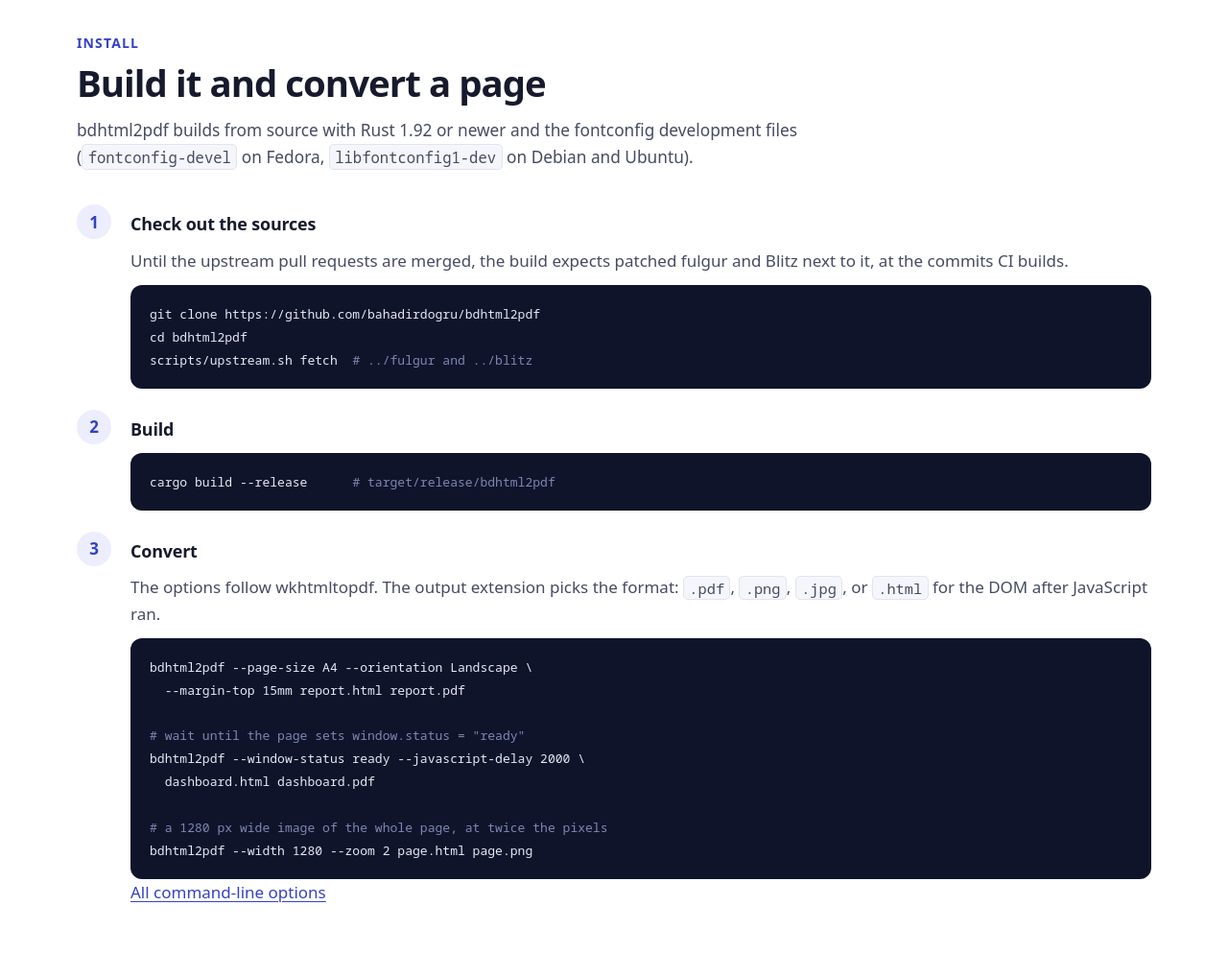
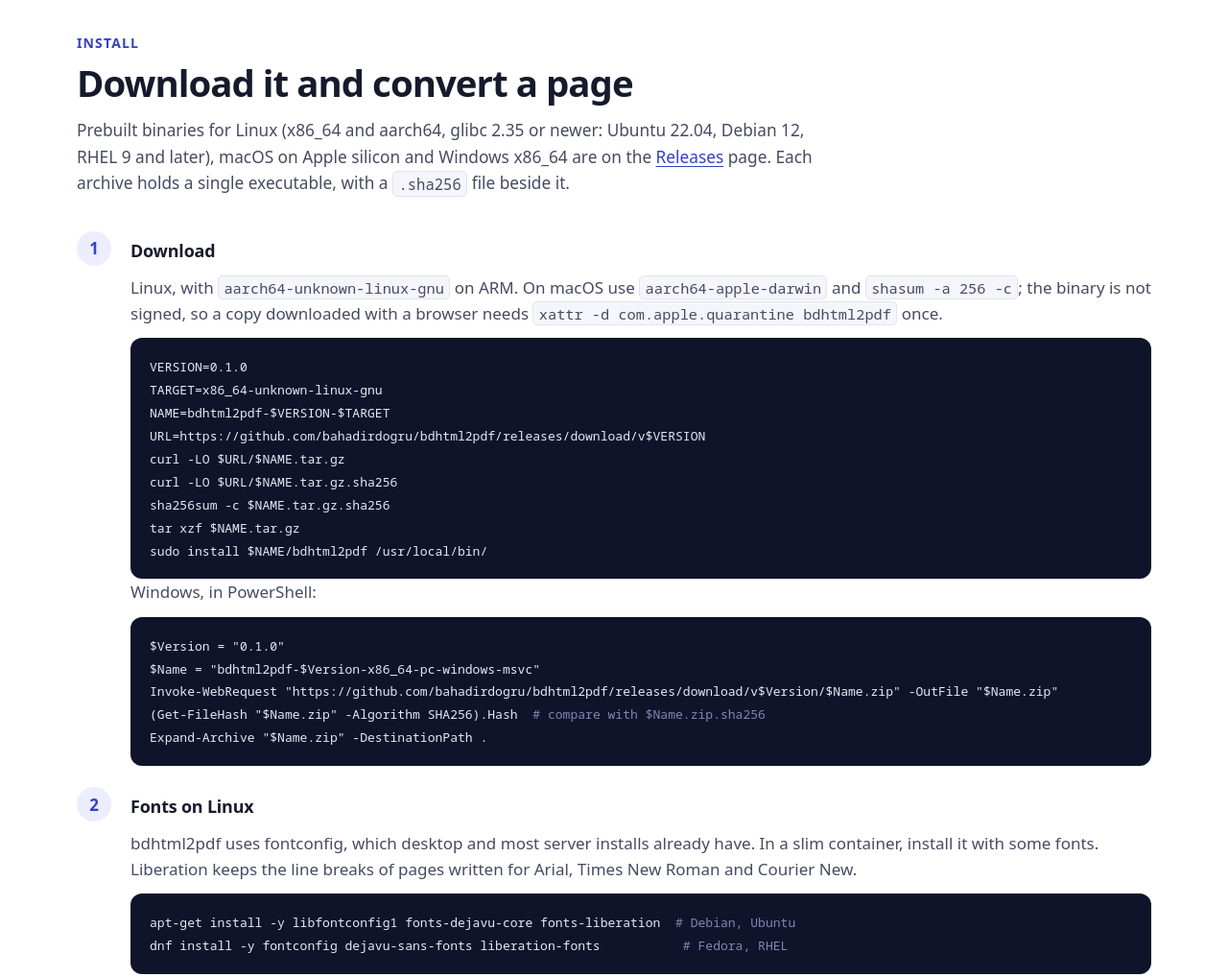
Before and after one commit to bahadirdogru/bdhtml2pdf, a plain HTML site: page docs/index.html in a window 1280 px wide. Shown: the part 5540-6558 px from the top of the page at 96% size. Drawn offline with Linux system fonts and the light colour scheme.

Commit message:
Document installing from the release binaries
README and website: download, checksum and install steps for Linux, macOS
and Windows, the fonts a slim Linux container needs, and the
--enable-smart-shrinking hint for wkhtmltopdf templates; building from
source moves below them on the website.

The website's install steps no longer overflow narrow screens: the step
column can shrink below its code blocks' width. The 2026-11-19 benchmark
notes no longer point at a temporary directory.

```diff
--- a/docs/assets/site.css
+++ b/docs/assets/site.css
@@ -219,7 +219,7 @@ td.us { background: color-mix(in srgb, var(--accent-soft) 60%, transparent); fon
 pre.code { margin: 0; padding: 18px 20px; border-radius: 12px; background: var(--code-bg); color: var(--code-ink); overflow-x: auto; font-size: 14.5px; line-height: 1.65; }
 pre.code .c { color: #7e86b3; }
 .steps { counter-reset: s; margin: 36px 0 0; padding: 0; list-style: none; display: grid; gap: 22px; }
-.steps > li { display: grid; grid-template-columns: 40px 1fr; gap: 16px; }
+.steps > li { display: grid; grid-template-columns: 40px minmax(0, 1fr); gap: 16px; }
 .steps > li::before { counter-increment: s; content: counter(s); display: grid; place-items: center; width: 36px; height: 36px; border-radius: 50%; background: var(--accent-soft); color: var(--accent-text); font-weight: 750; }
 .steps h3 { margin: 6px 0 10px; }
 .steps p { margin: 0 0 12px; color: var(--ink-2); }
@@ -245,3 +245,4 @@ pre.code .c { color: #7e86b3; }
   body { font-size: 11pt; }
   section.block { padding-top: 24pt; }
 }
+.note code, .steps p code { overflow-wrap: anywhere; }
--- a/docs/index.html
+++ b/docs/index.html
@@ -324,22 +324,36 @@
 <section class="block" id="install" aria-labelledby="install-title">
   <div class="wrap">
     <p class="kicker">Install</p>
-    <h2 id="install-title">Build it and convert a page</h2>
-    <p class="intro">bdhtml2pdf builds from source with Rust 1.92 or newer and the fontconfig development files (<code>fontconfig-devel</code> on Fedora, <code>libfontconfig1-dev</code> on Debian and Ubuntu).</p>
+    <h2 id="install-title">Download it and convert a page</h2>
+    <p class="intro">Prebuilt binaries for Linux (x86_64 and aarch64, glibc 2.35 or newer: Ubuntu 22.04, Debian 12, RHEL 9 and later), macOS on Apple silicon and Windows x86_64 are on the <a href="https://github.com/bahadirdogru/bdhtml2pdf/releases">Releases</a> page. Each archive holds a single executable, with a <code>.sha256</code> file beside it.</p>
     <ol class="steps">
       <li>
         <div>
-          <h3>Check out the sources</h3>
-          <p>Until the upstream pull requests are merged, the build expects patched fulgur and Blitz next to it, at the commits CI builds.</p>
-<pre class="code"><code>git clone https://github.com/bahadirdogru/bdhtml2pdf
-cd bdhtml2pdf
-scripts/upstream.sh fetch  <span class="c"># ../fulgur and ../blitz</span></code></pre>
+          <h3>Download</h3>
+          <p>Linux, with <code>aarch64-unknown-linux-gnu</code> on ARM. On macOS use <code>aarch64-apple-darwin</code> and <code>shasum -a 256 -c</code>; the binary is not signed, so a copy downloaded with a browser needs <code>xattr -d com.apple.quarantine bdhtml2pdf</code> once.</p>
+<pre class="code"><code>VERSION=0.1.0
+TARGET=x86_64-unknown-linux-gnu
+NAME=bdhtml2pdf-$VERSION-$TARGET
+URL=https://github.com/bahadirdogru/bdhtml2pdf/releases/download/v$VERSION
+curl -LO $URL/$NAME.tar.gz
+curl -LO $URL/$NAME.tar.gz.sha256
+sha256sum -c $NAME.tar.gz.sha256
+tar xzf $NAME.tar.gz
+sudo install $NAME/bdhtml2pdf /usr/local/bin/</code></pre>
+          <p>Windows, in PowerShell:</p>
+<pre class="code"><code>$Version = "0.1.0"
+$Name = "bdhtml2pdf-$Version-x86_64-pc-windows-msvc"
+Invoke-WebRequest "https://github.com/bahadirdogru/bdhtml2pdf/releases/download/v$Version/$Name.zip" -OutFile "$Name.zip"
+(Get-FileHash "$Name.zip" -Algorithm SHA256).Hash  <span class="c"># compare with $Name.zip.sha256</span>
+Expand-Archive "$Name.zip" -DestinationPath .</code></pre>
         </div>
       </li>
       <li>
         <div>
-          <h3>Build</h3>
-<pre class="code"><code>cargo build --release      <span class="c"># target/release/bdhtml2pdf</span></code></pre>
+          <h3>Fonts on Linux</h3>
+          <p>bdhtml2pdf uses fontconfig, which desktop and most server installs already have. In a slim container, install it with some fonts. Liberation keeps the line breaks of pages written for Arial, Times New Roman and Courier New.</p>
+<pre class="code"><code>apt-get install -y libfontconfig1 fonts-dejavu-core fonts-liberation  <span class="c"># Debian, Ubuntu</span>
+dnf install -y fontconfig dejavu-sans-fonts liberation-fonts           <span class="c"># Fedora, RHEL</span></code></pre>
         </div>
       </li>
       <li>
@@ -355,10 +369,12 @@ bdhtml2pdf --window-status ready --javascript-delay 2000 \
 
 <span class="c"># a 1280 px wide image of the whole page, at twice the pixels</span>
 bdhtml2pdf --width 1280 --zoom 2 page.html page.png</code></pre>
+          <p>Coming from wkhtmltopdf? It prints everything at 80% by default; <code>--enable-smart-shrinking</code> gives templates tuned to it the same sizes and page breaks.</p>
           <p><a href="https://github.com/bahadirdogru/bdhtml2pdf#command-line">All command-line options</a></p>
         </div>
       </li>
     </ol>
+    <p class="note">To build from source instead: Rust 1.92 or newer and the fontconfig development files (<code>fontconfig-devel</code>, <code>libfontconfig1-dev</code>), then <code>git clone https://github.com/bahadirdogru/bdhtml2pdf &amp;&amp; cd bdhtml2pdf &amp;&amp; scripts/upstream.sh fetch &amp;&amp; cargo build --release</code>. Until the upstream pull requests are merged, <code>upstream.sh</code> checks out the patched fulgur and Blitz next to it. <a href="https://github.com/bahadirdogru/bdhtml2pdf#building">Building</a></p>
   </div>
 </section>
 
```
Also changed, not shown: docs/benchmarks/2026-11-19.md (+2 -1 lines), README.md.
